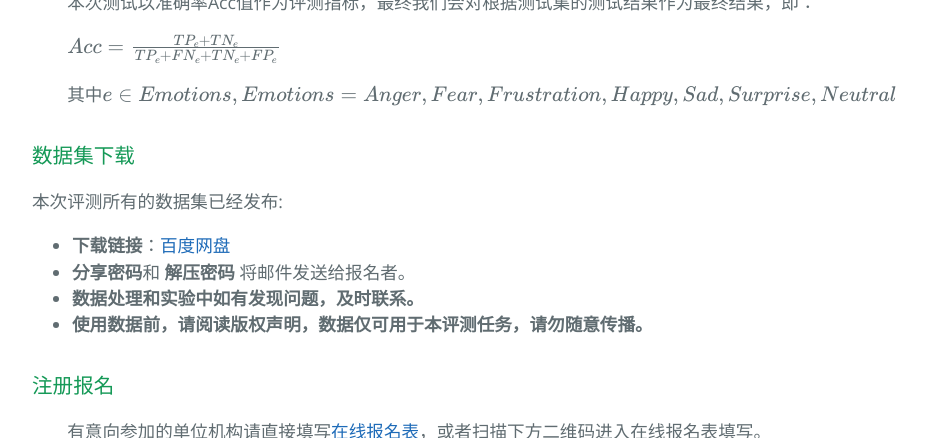
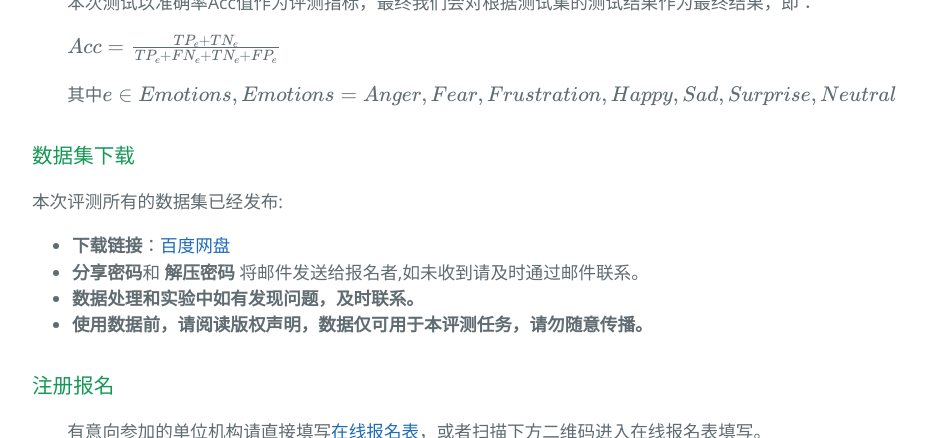
Before and after one commit to ccac2022ecemc/ccac2022ecemc.github.io, a Jekyll site: the page built from index.md, in a window 1280 px wide and 900 px high, scrolled down 3009 px, cut to the strip 0-438 px from the top of the window. Shown: the whole strip, without its empty margins (64-991 px from the left). Built offline with Jekyll 4.4.1, drawn with Linux system fonts in a browser that asks for light colours; formulas are drawn with MathJax 3.

Commit message:
Update index.md

```diff
--- a/index.md
+++ b/index.md
@@ -97,7 +97,7 @@ layout: default
 ### 数据集下载
 本次评测所有的数据集已经发布:
 - **下载链接**：[百度网盘](https://pan.baidu.com/s/1iwjgXWO_qE0Evi4IpXRgSw)
-- **分享密码**和 **解压密码** 将邮件发送给报名者。
+- **分享密码**和 **解压密码** 将邮件发送给报名者,如未收到请及时通过邮件联系。
 - **数据处理和实验中如有发现问题，及时联系。**
 - **使用数据前，请阅读版权声明，数据仅可用于本评测任务，请勿随意传播。**
 
```
